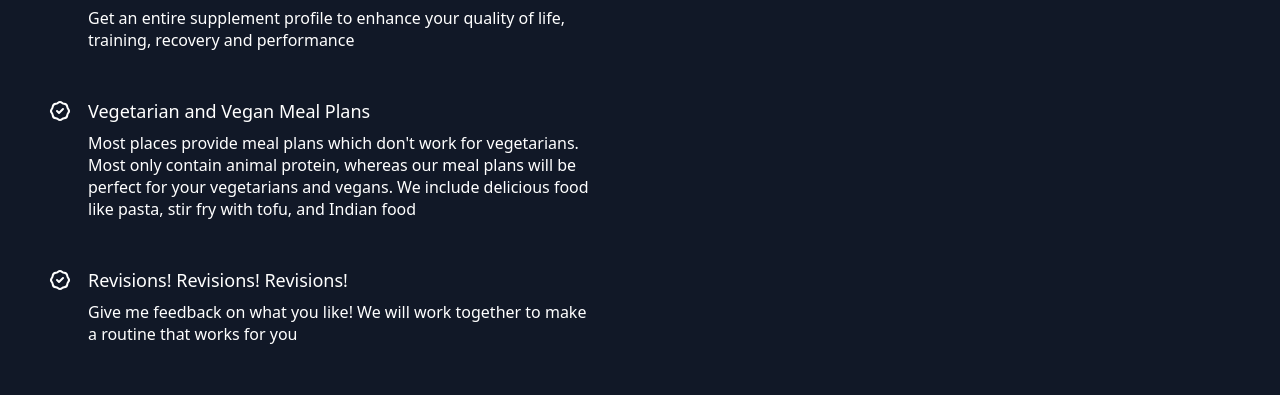
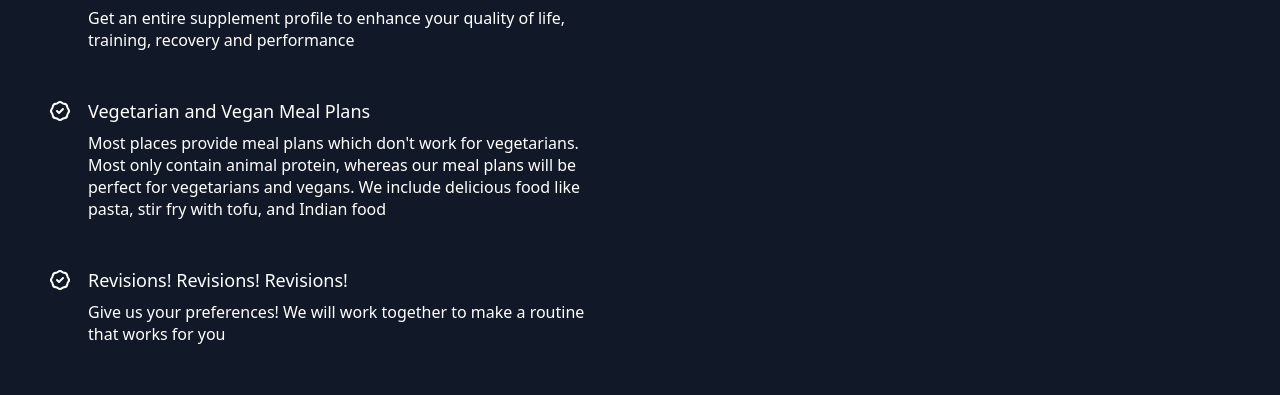
Before and after one commit to jburanpuri/IntelligentLifting, a Next.js app: page /custom in a window 1280 px wide. Shown: the part 6040-6435 px from the top of the page. Built offline with nearby package versions, Linux system fonts and the light colour scheme.

Commit message:
fixed grammar issue

```diff
--- a/components/CoachingComponent/checklist.js
+++ b/components/CoachingComponent/checklist.js
@@ -59,7 +59,7 @@ const Checklist = () => {
       <div className="space-y-2">
 					<p className="text-lg font-medium leading-snug">Vegetarian and Vegan Meal Plans</p>
 					<p className="leading-snug">Most places provide meal plans which don't work for vegetarians.
-          Most only contain animal protein, whereas our meal plans will be perfect for your vegetarians and vegans. We include delicious food like pasta, stir fry with tofu, and Indian food</p>
+          Most only contain animal protein, whereas our meal plans will be perfect for vegetarians and vegans. We include delicious food like pasta, stir fry with tofu, and Indian food</p>
 				</div>
 		</div>
     <div className="flex space-x-2 sm:space-x-4">
@@ -68,7 +68,7 @@ const Checklist = () => {
 				</svg>
     <div className="space-y-2">
 					<p className="text-lg font-medium leading-snug">Revisions! Revisions! Revisions!</p>
-					<p className="leading-snug">Give me feedback on what you like! We will work together to make a routine that works for you</p>
+					<p className="leading-snug">Give us your preferences! We will work together to make a routine that works for you</p>
 				</div>
 		</div>
 </div>
```
